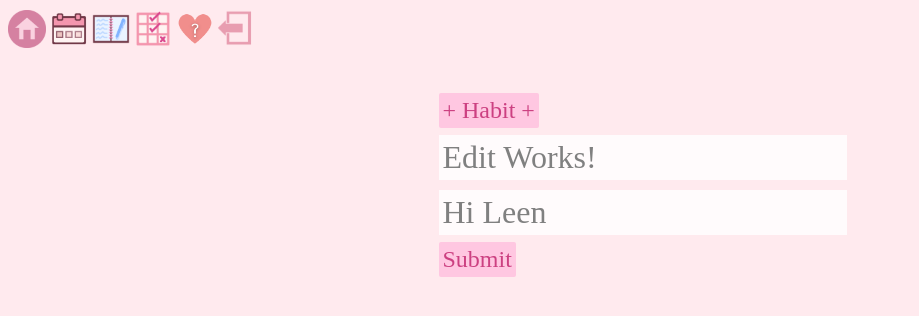
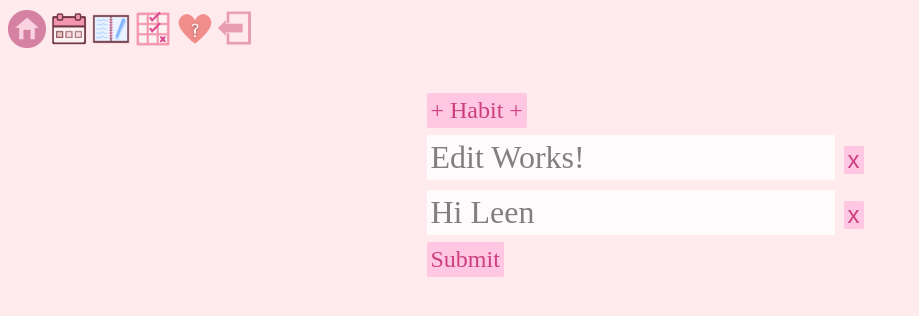
Before and after one commit to kateliberko/VirtualJournal, a Flask app: page /habit_update in a window 1280 px wide. Shown: the top 316 px of the page, without its empty margins (0-919 px from the left). Run offline with Flask 2, Linux system fonts and the light colour scheme; a user stored in the database is signed in; data comes from the database, SQL or seed files in the repository; some libraries are stand-ins or nearby versions.

Commit message:
delete buttons, broken

```diff
--- a/JournalProject/app/routes.py
+++ b/JournalProject/app/routes.py
@@ -271,7 +271,6 @@ def updatehabit():
 
 
 
-
 # MOOD
 @app.route("/moodtracker")
 @login_required
--- a/JournalProject/app/templates/habitedit.html
+++ b/JournalProject/app/templates/habitedit.html
@@ -25,7 +25,7 @@
                     <button class="add_field_button"> + Habit +</button></br>
                     {% if habits[0] %}
                         {% for habit in habits %}
-                            <input type="text" name="myhabit" value='{{habit.habit_name}}' required></br>
+                            <input type="text" name="myhabit" value='{{habit.habit_name}}' required><button class="remove_field" type="button">x</button></br>
                         {% endfor%}
                     {% else %}
                         <input type="text" name="myhabit" placeholder="Enter Habit" required></br>
```
